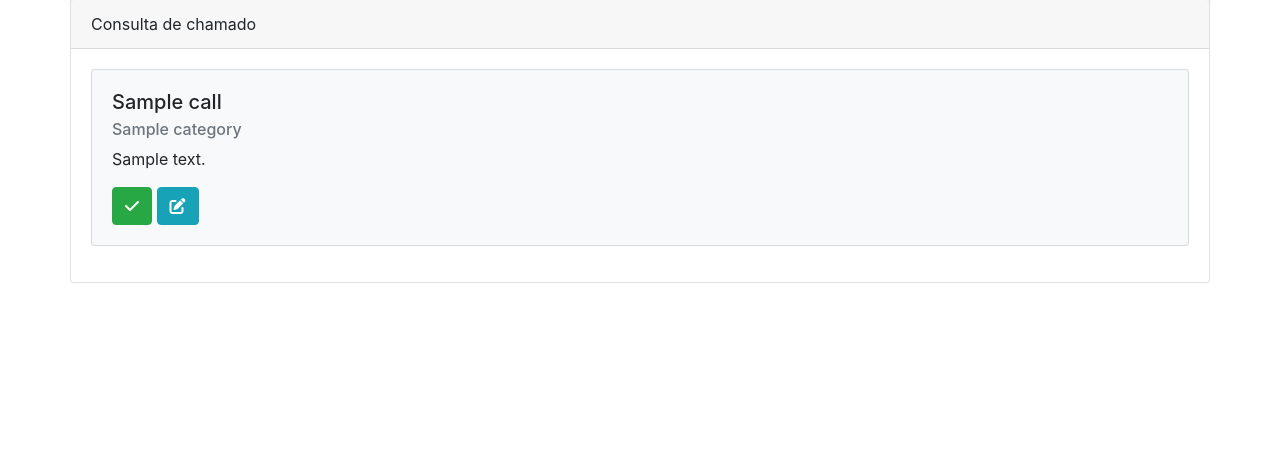
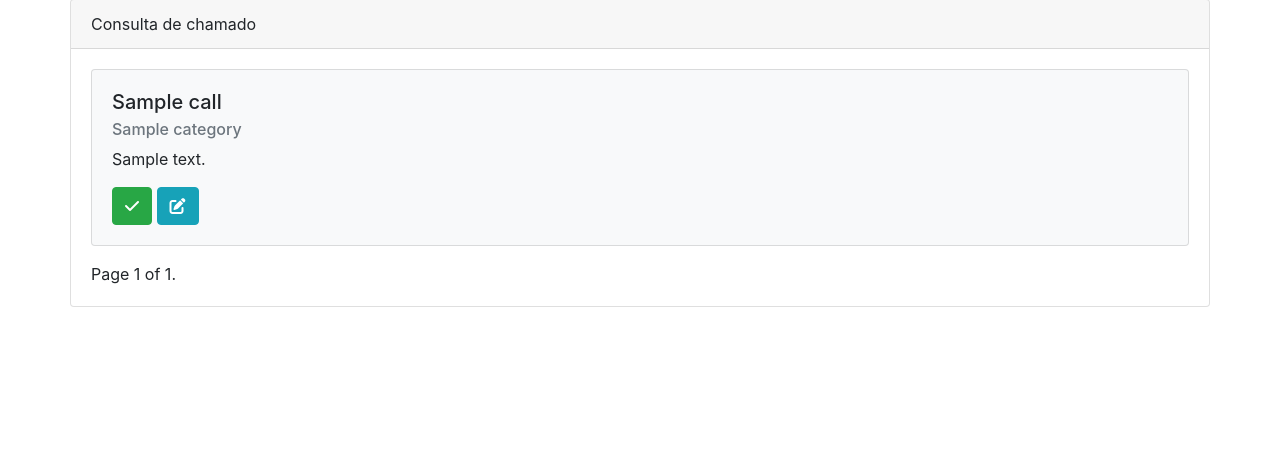
Before and after one commit to M4CH1MA/Help-desk-DJANGO, a Django app: page / in a window 1280 px wide. Shown: the part 87-544 px from the top of the page. Run offline with Django 5.2, Linux system fonts and the light colour scheme; tables that the repository leaves empty hold one stand-in row (values such as "Sample post"); some libraries are stand-ins or nearby versions.

Commit message:
pagination

```diff
--- a/base_templates/global/base.html
+++ b/base_templates/global/base.html
@@ -22,6 +22,8 @@
 
                 {%endblock%}
 
+                {% include "global/partials/_paginator.html" %}
+
 
               </div>
             </div>
--- /dev/null
+++ b/base_templates/global/partials/_paginator.html
@@ -0,0 +1,19 @@
+{% if page_obj %}
+<div class="pagination">
+    <span class="step-links">
+        {% if page_obj.has_previous %}
+            <a href="?page=1&q={{request.GET.q.strip}}">&laquo; first</a>
+            <a href="?page={{ page_obj.previous_page_number }}&q={{request.GET.q.strip}}">previous</a>
+        {% endif %}
+
+        <span class="current">
+            Page {{ page_obj.number }} of {{ page_obj.paginator.num_pages }}.
+        </span>
+
+        {% if page_obj.has_next %}
+            <a href="?page={{ page_obj.next_page_number }}&q={{request.GET.q.strip}}">next</a>
+            <a href="?page={{ page_obj.paginator.num_pages }}&q={{request.GET.q.strip}}">last &raquo;</a>
+        {% endif %}
+    </span>
+</div>
+{% endif %}
--- a/helpdesk/templates/helpdesk/index.html
+++ b/helpdesk/templates/helpdesk/index.html
@@ -2,8 +2,8 @@
 
 
 {%block content%}
-    {% if calls %}
-        {% for call in calls %}
+    {% if page_obj %}
+        {% for call in page_obj %}
             <div class="card mb-3 bg-light">
                 <div class="card-body">
                     <h5 class="card-title">{{call.title}}</h5>
@@ -14,6 +14,7 @@
                 </div>
             </div>
         {% endfor %}
+
         {% else %}
             <div class="alert alert-secondary" role="alert">
                 Nao ha nenhum chamado no momento
--- a/helpdesk/views/helpdesk_views.py
+++ b/helpdesk/views/helpdesk_views.py
@@ -1,11 +1,18 @@
 from django.shortcuts import render, get_object_or_404, redirect
 from helpdesk.models import Call
+from django.core.paginator import Paginator
 
 # Create your views here.
 def index(request):
     calls = Call.objects.filter(show=True).order_by('-id')
+
+    paginator = Paginator(calls, 3)
+
+    page_number = request.GET.get("page")
+    page_obj = paginator.get_page(page_number)
+
     context = {
-        'calls':calls,
+        'page_obj':page_obj,
     }
     return render(request, 'helpdesk/index.html', context)
 
@@ -17,9 +24,16 @@ def search(request):
         return redirect('helpdesk:index')
 
     calls = Call.objects.filter(show=True).filter(title__contains=search_value).order_by('-id')
+
+    paginator = Paginator(calls, 3)
+
+    page_number = request.GET.get("page")
+    page_obj = paginator.get_page(page_number)
+
     context = {
-        'calls':calls,
-        'search_value': search_value
+        'calls':page_obj,
+        'search_value': search_value,
+        'page_obj': page_obj,
     }
     return render(request, 'helpdesk/index.html', context)
 
```
